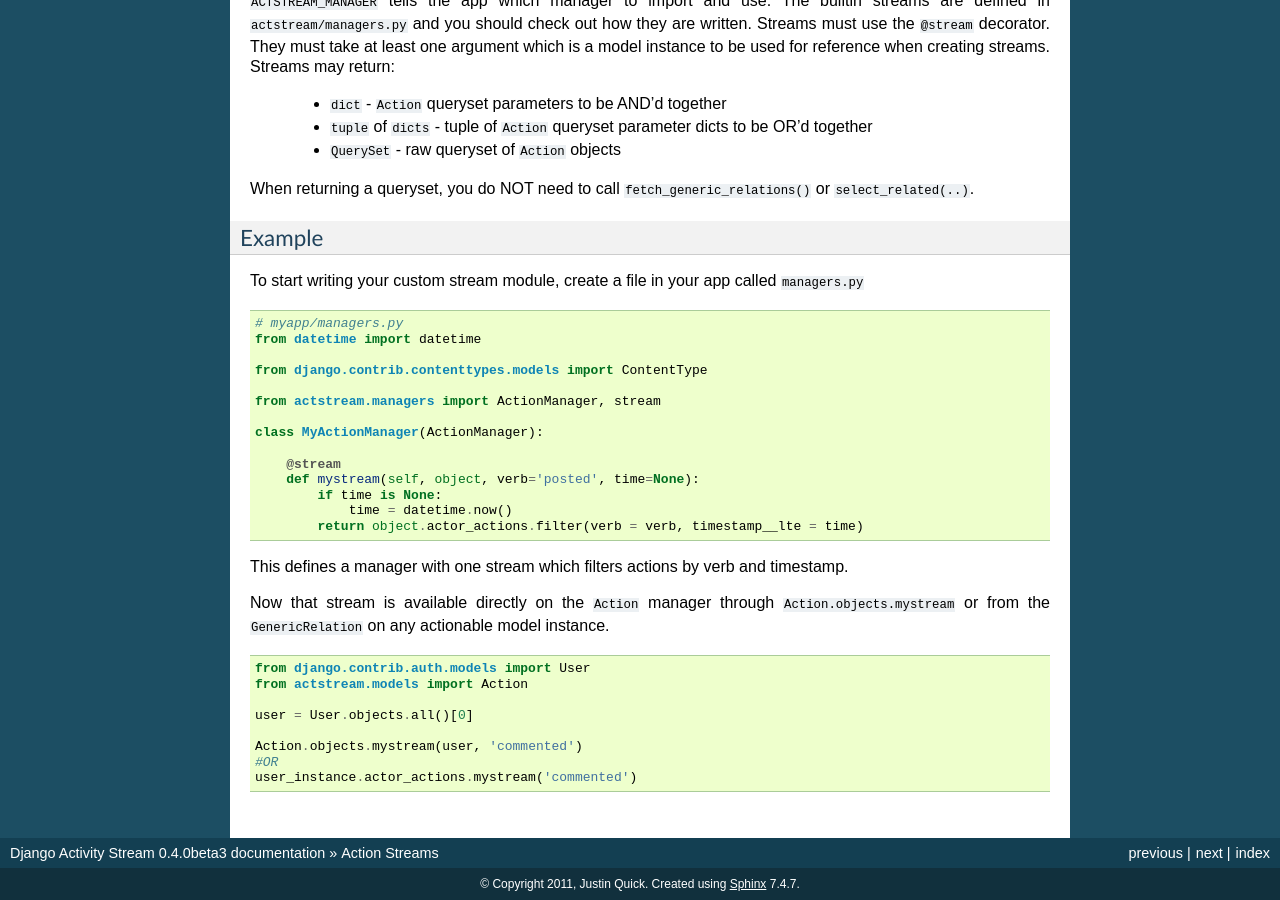
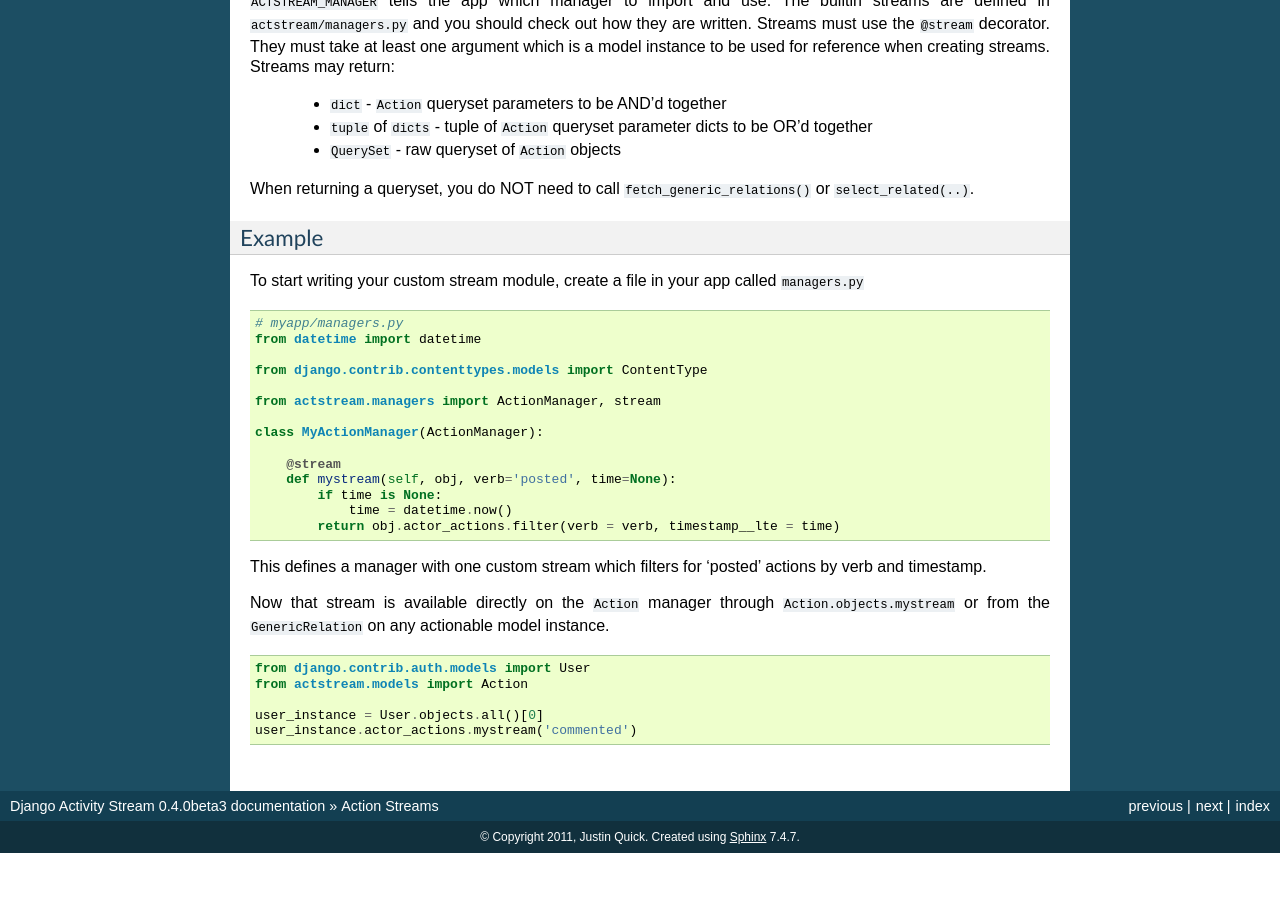
Before and after one commit to justquick/django-activity-stream, a Sphinx documentation site: the page built from docs/source/streams.rst, in a window 1280 px wide and 900 px high, scrolled down 1224 px. Built offline with Sphinx 7.4.7, drawn with Linux system fonts in a browser that asks for light colours; after the commit the page ends 2077 px from its top, so only the background shows below that.

Commit message:
doc fixes

```diff
--- a/docs/source/streams.rst
+++ b/docs/source/streams.rst
@@ -101,12 +101,12 @@ To start writing your custom stream module, create a file in your app called ``m
     class MyActionManager(ActionManager):
 
         @stream
-        def mystream(self, object, verb='posted', time=None):
+        def mystream(self, obj, verb='posted', time=None):
             if time is None:
                 time = datetime.now()
-            return object.actor_actions.filter(verb = verb, timestamp__lte = time)
+            return obj.actor_actions.filter(verb = verb, timestamp__lte = time)
 
-This defines a manager with one stream which filters actions by verb and timestamp.
+This defines a manager with one custom stream which filters for 'posted' actions by verb and timestamp.
 
 Now that stream is available directly on the ``Action`` manager through ``Action.objects.mystream``
 or from the ``GenericRelation`` on any actionable model instance.
@@ -116,8 +116,5 @@ or from the ``GenericRelation`` on any actionable model instance.
     from django.contrib.auth.models import User
     from actstream.models import Action
 
-    user = User.objects.all()[0]
-
-    Action.objects.mystream(user, 'commented')
-    #OR
+    user_instance = User.objects.all()[0]
     user_instance.actor_actions.mystream('commented')
```
Also changed, not shown: 1 other file.
